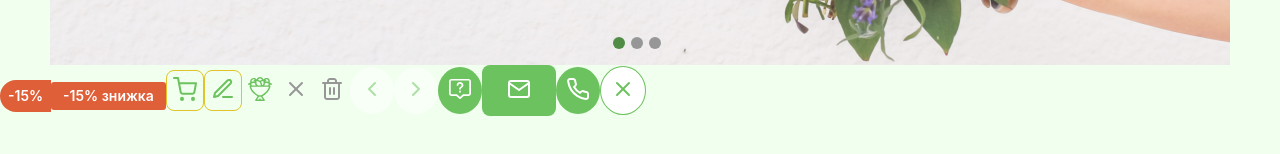
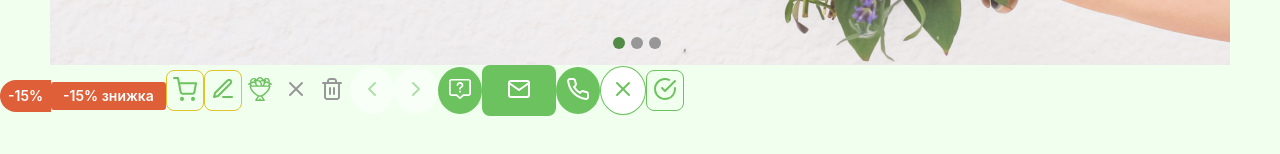
Before and after one commit to Kvitkovo/online_store, a React (Create React App) app in the folder frontend/: page / in a window 1280 px wide. Shown: the part 548-702 px from the top of the page. Built offline with nearby package versions, Linux system fonts and the light colour scheme.

Commit message:
Add icon in the cart

```diff
--- a/frontend/src/components/ui-kit/components/IconButton/IconButton.jsx
+++ b/frontend/src/components/ui-kit/components/IconButton/IconButton.jsx
@@ -5,12 +5,12 @@ const IconButton = (props) => {
   return (
     <button
       className={`${styles.button} ${
-        props.isBorder ? `${styles['icon-border']}` : `${styles.icon}`
-      } ${props.isRound && `${styles['icon-round']}`} ${
-        props.isOpacity && `${styles['icon-opacity']}`
-      } ${props.isRoundWithPadding && `${styles['icon-round-padding']}`} ${
-        props.isBackground && `${styles['icon-background']}`
-      } ${
+        props.isBorderYellow && `${styles['icon-border-yellow']}`
+      } ${props.isBorderGreen && `${styles['icon-border-green']}`} ${
+        props.isRound && `${styles['icon-round']}`
+      } ${props.isOpacity && `${styles['icon-opacity']}`} ${
+        props.isRoundWithPadding && `${styles['icon-round-padding']}`
+      } ${props.isBackground && `${styles['icon-background']}`} ${
         props.isRectangularWithPadding &&
         `${styles['icon-rectangular-padding']}`
       } ${props.isRoundGreen && `${styles['icon-round-green']}`}
--- a/frontend/src/components/ui-kit/components/IconButton/IconButton.module.scss
+++ b/frontend/src/components/ui-kit/components/IconButton/IconButton.module.scss
@@ -3,8 +3,9 @@
 .button {
   border: none;
   background-color: transparent;
+  cursor: pointer;
 }
-.icon-border {
+.icon-border-yellow {
   border-radius: 8px;
   border: 1px solid #e1c429;
   padding: 6px;
@@ -21,11 +22,11 @@
     }
   }
 }
-
-.icon {
-  cursor: pointer;
+.icon-border-green {
+  border-radius: 8px;
+  border: 1px solid $page-accent-color;
+  padding: 6px;
 }
-
 .icon-round {
   border-radius: 50%;
   background-color: $white-color;
--- a/frontend/src/components/ui-kit/icons/index.js
+++ b/frontend/src/components/ui-kit/icons/index.js
@@ -13,6 +13,7 @@ import { ReactComponent as QuestionIcon } from './question.svg';
 import { ReactComponent as MessageIcon } from './message.svg';
 import { ReactComponent as PhoneIcon } from './phone.svg';
 import { ReactComponent as CloseGreenIcon } from './close-green.svg';
+import { ReactComponent as InCartIcon } from './in-cart.svg';
 
 export const ICONS = {
   addComponent,
@@ -30,4 +31,5 @@ export const ICONS = {
   MessageIcon,
   PhoneIcon,
   CloseGreenIcon,
+  InCartIcon,
 };
--- a/frontend/src/pages/Home.js
+++ b/frontend/src/pages/Home.js
@@ -11,8 +11,8 @@ const Home = () => {
       <Carousel />
       <Discount discount={15} />
       <Discount discount={15} isBigCard={true} />
-      <IconButton icon={<ICONS.CartIcon />} isBorder={true} />
-      <IconButton icon={<ICONS.PencilIcon />} isBorder={true} />
+      <IconButton icon={<ICONS.CartIcon />} isBorderYellow={true} />
+      <IconButton icon={<ICONS.PencilIcon />} isBorderYellow={true} />
       <IconButton icon={<ICONS.BouquetIcon />} />
       <IconButton icon={<ICONS.CloseIcon />} />
       <IconButton icon={<ICONS.TrashIcon />} />
@@ -46,6 +46,7 @@ const Home = () => {
         isRound={true}
         isRoundGreen={true}
       />
+      <IconButton icon={<ICONS.InCartIcon />} isBorderGreen={true} />
     </div>
   );
 };
```
Also changed, not shown: frontend/src/components/ui-kit/icons/in-cart.svg (added).
